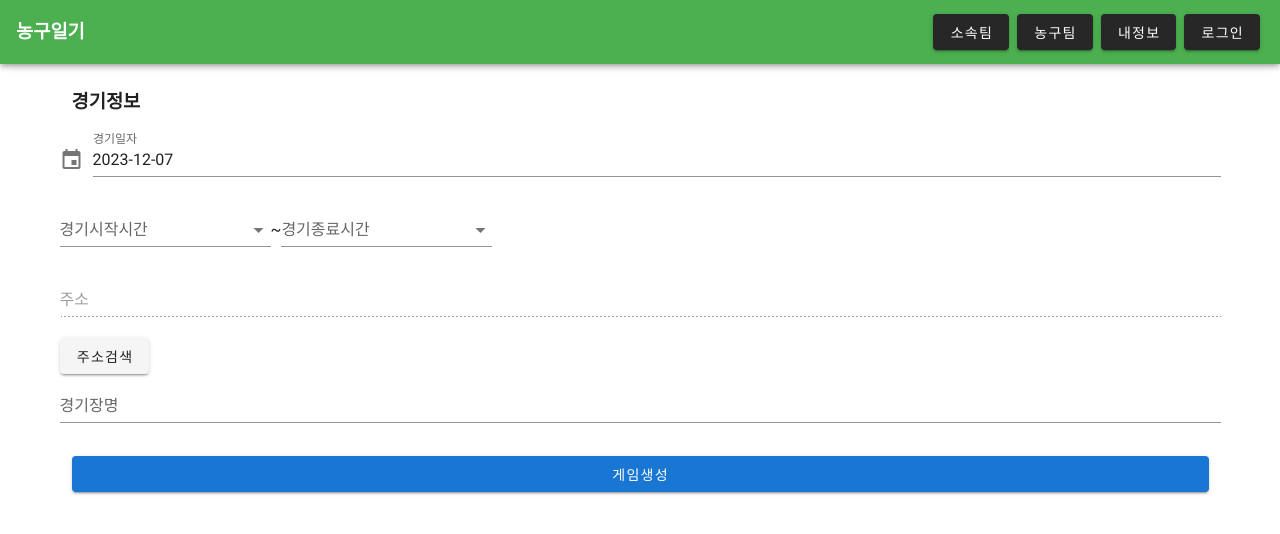
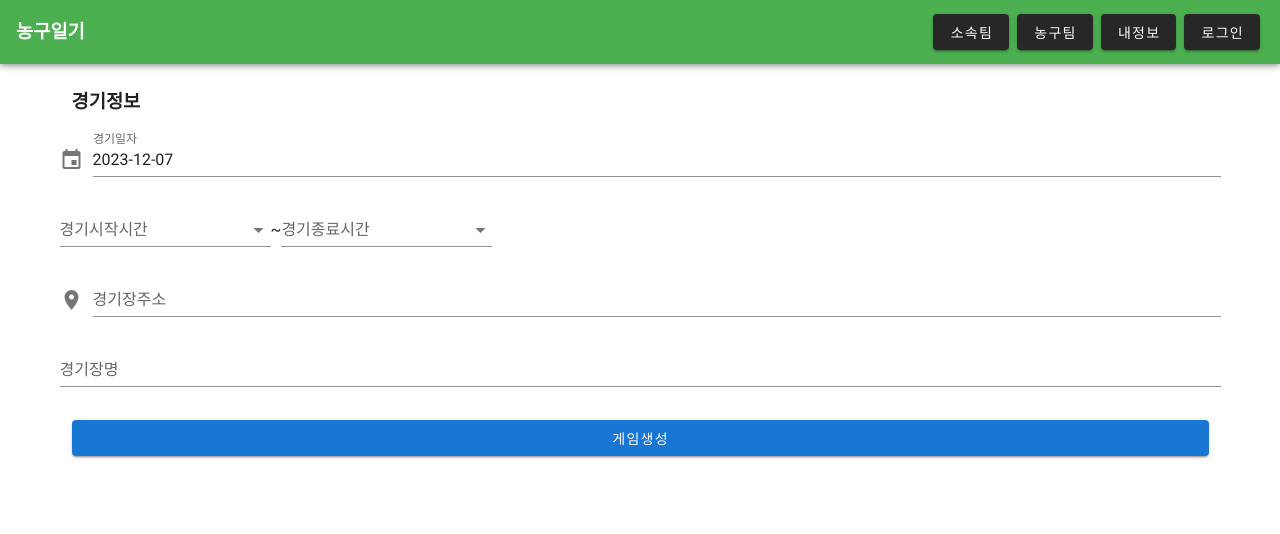
Before and after one commit to Yeo-injun/-basketballDiary-frontend, a Vue app: page /game/creation in a window 1280 px wide. Shown: the top 534 px of the page. Built offline with nearby package versions, Linux system fonts and the light colour scheme; no server answers.

Commit message:
[Refactor] 게임생성화면 주소input 컴포넌트 신규공통컴포넌트로 변경 ( 주소API 및 경기장명 input 모두 )

```diff
--- a/src/views/game/creation/GameCreationPage.vue
+++ b/src/views/game/creation/GameCreationPage.vue
@@ -30,21 +30,19 @@
 					/>
 				</td>
 			</tr>
-
-			<!-- TODO 공통컴포넌트로 AddressInputComp.vue -->
-
-			<v-text-field
-				label="주소"
-				v-model="gamePlaceAddress"
-				:rules="this.rules.gamePlaceAddress"
-				disabled
+			<GamePlaceAddressInput pLabel="경기장주소"
+				:pData="{
+					address : gamePlaceAddress,
+					sidoCode : sidoCode,
+					sigunguCode : sigunguCode,
+				}"
+				@data="onComplianceGamePlaceAddressInfo"
 			/>
-			<v-btn @click="popupAddressSearch()">주소검색</v-btn>
-
-			<v-text-field
-				label="경기장명"
-				:rules="this.rules.gamePlaceName"
-				v-model="gamePlaceName"
+			<GamePlaceNameInput pLabel="경기장명"
+				:pData="gamePlaceName"
+				:pRequired="true"
+				:pRules="rules.gamePlaceName"
+				@compliance="onComplianceGamePlaceName"
 			/>
 		</v-form>
 		<GameCreationBtn @do-save="createGame()" pBtnName="게임생성" />
@@ -54,7 +52,6 @@
 <script>
 	/** Backend API */
 	import GameAPI from '@/api/GameAPI.js';
-	import AddressOpenApi from '@/common/address/AddressOpenApi.js';
 
 	/** Code */
 	/** Utils */
@@ -68,6 +65,9 @@
 	import GameStartTimeSelectbox from '@/components/selectbox/GameTimeSelect.vue';
 	import GameEndTimeSelectbox from '@/components/selectbox/GameTimeSelect.vue';
 
+	import GamePlaceAddressInput from '@/components/input/AddressInput.vue';
+	import GamePlaceNameInput from '@/components/input/FrameTextFieldInput.vue';
+
 	import GameCreationBtn from '@/components/button/FrameSaveBtn.vue';
 
 	/** Emit Event */
@@ -79,6 +79,8 @@
 			GameDatePickerInput,
 			GameStartTimeSelectbox,
 			GameEndTimeSelectbox,
+			GamePlaceAddressInput,
+			GamePlaceNameInput,
 			GameCreationBtn,
 		},
 		data() {
@@ -97,11 +99,7 @@
 				 * 경기생성 정보 (Validation)
 				 *--------------------*/
 				rules: {
-					gamePlaceAddress: [
-						(value) => ValidationUtil.input.checkNotEmpty(value),
-					],
 					gamePlaceName: [
-						(value) => ValidationUtil.input.checkNotEmpty(value),
 						(value) =>
 							ValidationUtil.input.checkMaxLength(value, {
 								maxLength: 10,
@@ -111,18 +109,8 @@
 			};
 		},
 		methods: {
-			popupAddressSearch() {
-				const vueInstance = this;
-				AddressOpenApi.open(function (data) {
-					vueInstance.gamePlaceAddress = data.address;
-
-					const sidoSigunguCode = data.sigunguCode;
-					vueInstance.sidoCode = sidoSigunguCode.substr(0, 2);
-					vueInstance.sigunguCode = sidoSigunguCode.substr(2, 3);
-				});
-			},
-			setGameYmd(ymd) {
-				this.reqBody.gameYmd = DateUtil.Format.toString(ymd);
+			setGameYmd( e ) {
+				this.gameYmd = e.data;
 			},
 			setGameStartTime(time) {
 				// TODO 입력값이 정상값인지 확인
@@ -131,6 +119,14 @@
 			setGameEndTime(time) {
 				// TODO 입력값이 정상값인지 확인
 				this.gameEndTime = time;
+			},
+			onComplianceGamePlaceAddressInfo( e ) {
+				this.gamePlaceAddress	= e.address;
+				this.sidoCode			= e.sidoCode;
+				this.sigunguCode		= e.sigunguCode;
+			},
+			onComplianceGamePlaceName( e ) {
+				this.gamePlaceName	= e.data;
 			},
 			async createGame() {
 				if (!this.checkValidGameCreationInfo()) {
```
